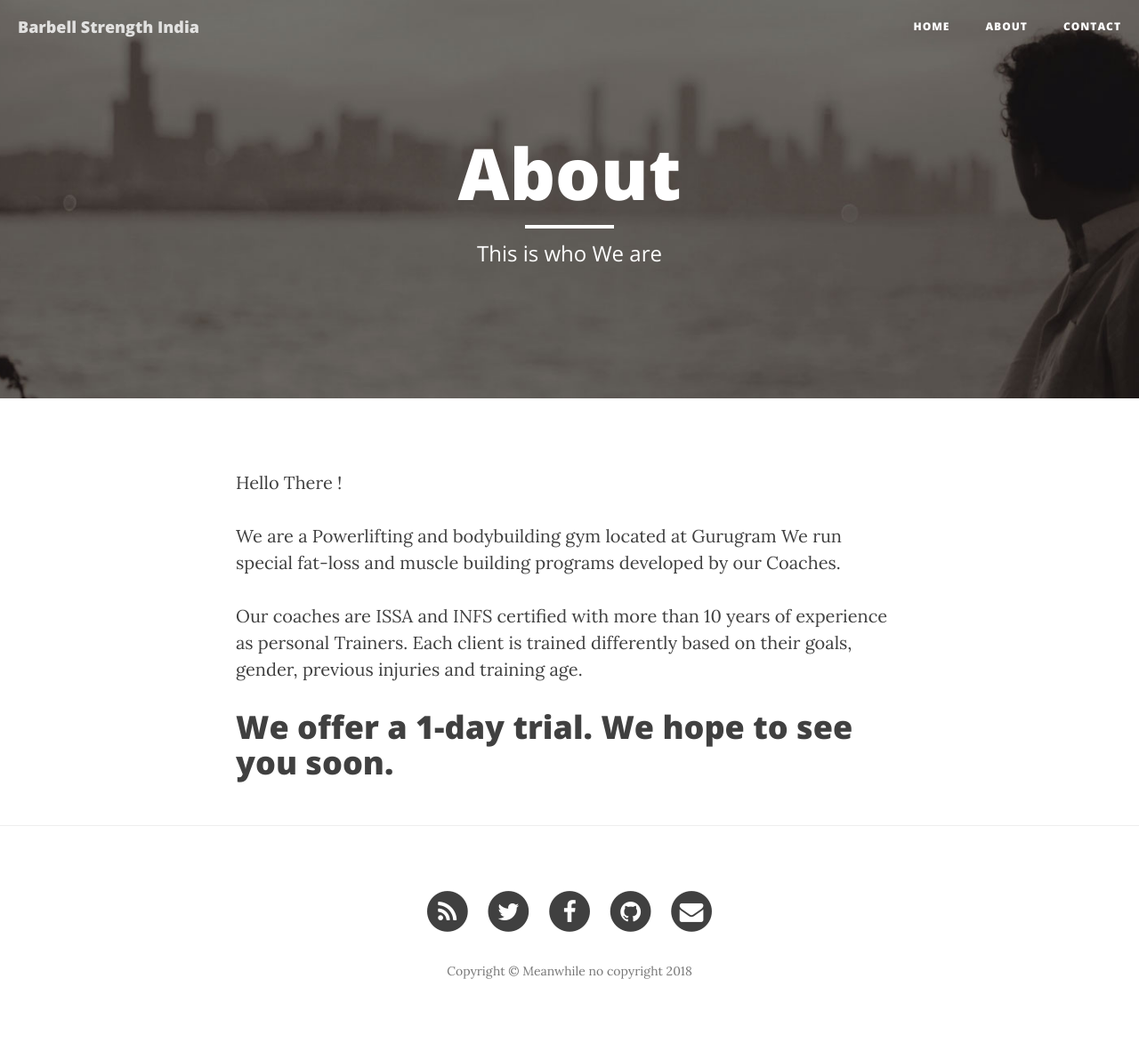
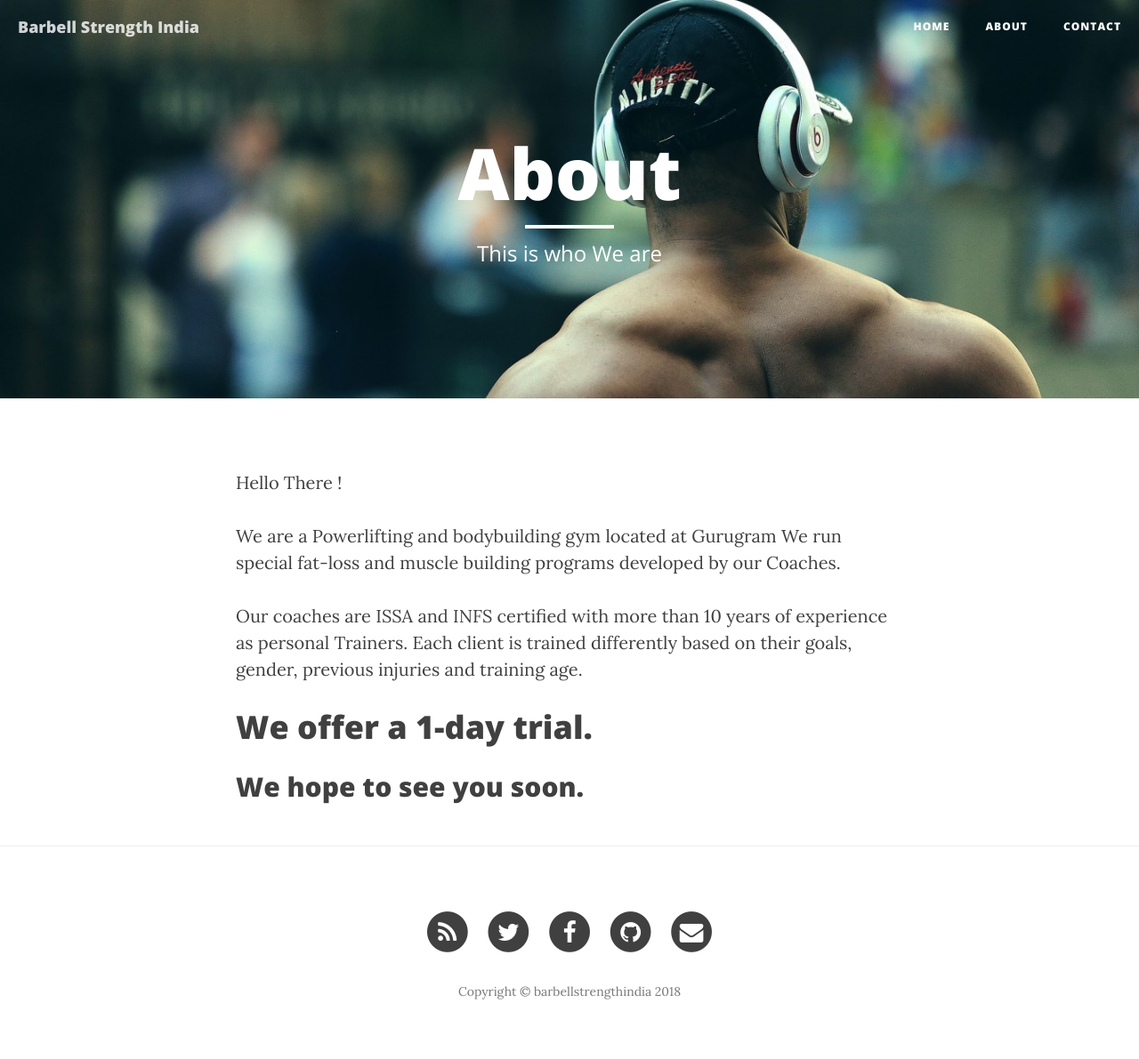
Before and after one commit to barbellstrength/barbellstrength.github.io, a Jekyll site: the page built from about.html, in a window 1280 px wide. Shown: the whole page at 89% size. Built offline with Jekyll 4.4.1, drawn with Linux system fonts in a browser that asks for light colours; nearby versions of some CDN libraries; before the commit the page ends 1168 px from its top, so only the background shows below that.

Commit message:
some changes

```diff
--- a/_config.yml
+++ b/_config.yml
@@ -2,8 +2,8 @@
 title: Barbell Strength India
 header-img: img/home-bg.jpg
 email: barbellstrengthindia@gmail.com
-copyright_name: Meanwhile no copyright
-description: "This is Barbell Strength India official website. I am passionately curious about Body complete fitness."
+copyright_name: barbellstrengthindia
+description: "This is Barbell Strength India official website."
 baseurl: ""
 url: "http://barbellstrength.in/"
 twitter_username: barbellstrengthindia
--- a/about.html
+++ b/about.html
@@ -11,4 +11,5 @@ header-img: "img/about-bg.jpg"
 
 <p> Our coaches are ISSA and INFS certified with more than 10 years of experience as personal Trainers. Each client is trained differently based on their goals, gender, previous injuries and training age. </p>
 
-<p><h1>We offer a 1-day trial. We hope to see you soon.</h1></p>
+<p><h1>We offer a 1-day trial.</h1></p>
+<p><h2>We hope to see you soon.</h2></p>
```
Also changed, not shown: img/WDEh1U.jpg (added), img/about-bg.jpg, img/about-bg_backup.jpg (added), img/home-bg.jpg, img/home-bg_backup.jpg, img/man-2227804_1920.jpg (added).
